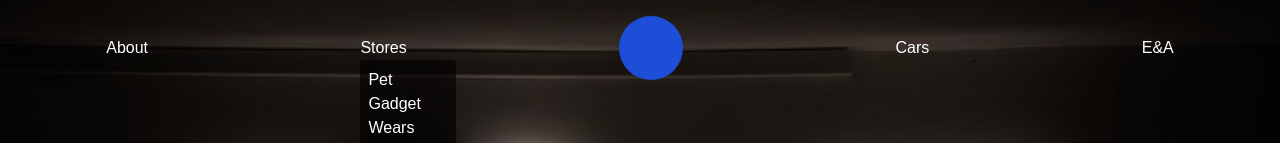
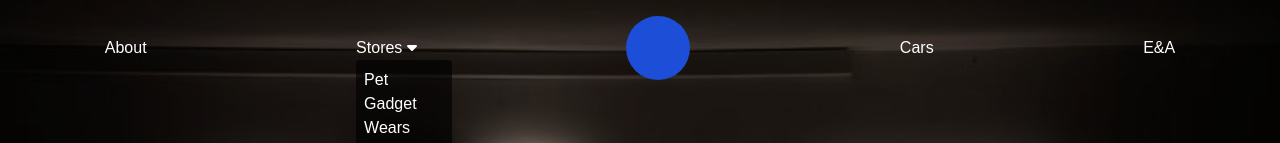
Before and after one commit to emdevelopa/maximillian, a React (Create React App) app: page / in a window 1280 px wide. Shown: the top 143 px of the page. Built offline with nearby package versions, Linux system fonts and the light colour scheme.

Commit message:
good commit

```diff
--- a/package.json
+++ b/package.json
@@ -3,6 +3,9 @@
   "version": "0.1.0",
   "private": true,
   "dependencies": {
+    "@fortawesome/fontawesome-svg-core": "^6.5.1",
+    "@fortawesome/free-solid-svg-icons": "^6.5.1",
+    "@fortawesome/react-fontawesome": "^0.2.0",
     "react": "^16.14.0",
     "react-dom": "^16.14.0",
     "react-scripts": "^5.0.1"
--- a/src/App.js
+++ b/src/App.js
@@ -1,5 +1,5 @@
 import React, { Component } from "react";
-// import logo from './logo.svg';
+import { FontAwesomeIcon } from "@fortawesome/react-fontawesome";
 import "./App.css";
 
 import logo from "./logo.png";
@@ -15,7 +15,9 @@
                 <a>About</a>
               </li>
               <li>
-                <a>Stores</a>
+                <a>
+                  Stores <FontAwesomeIcon icon="caret-down" />
+                </a>
                 <div className="absolute bg-[#0000009e] w-[6em] p-2 rounded">
                   <ul>
                     <li>Pet</li>
--- a/src/index.js
+++ b/src/index.js
@@ -2,6 +2,14 @@
 import ReactDOM from 'react-dom';
 import App from './App';
 import './index.css';
+// Import necessary packages
+import { library } from '@fortawesome/fontawesome-svg-core';
+import { faCoffee, faAddressCard, faDroplet, faCaretDown } from '@fortawesome/free-solid-svg-icons';
+import { FontAwesomeIcon } from '@fortawesome/react-fontawesome';
+
+// Add the imported icons to the library
+library.add(faCaretDown);
+
 
 ReactDOM.render(
   <App />,
```
Also changed, not shown: 1 other file (tests, documents, lock files or other folders).
